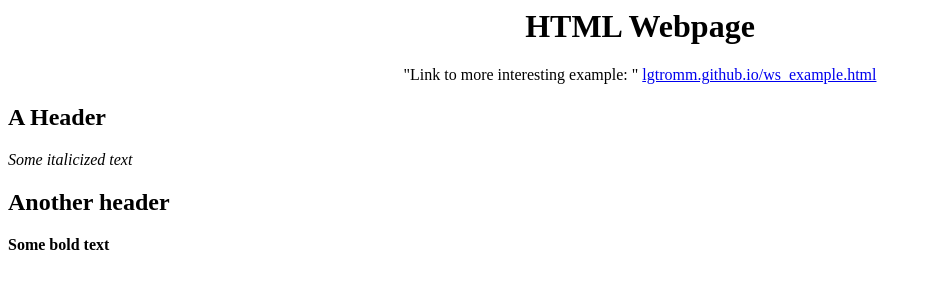
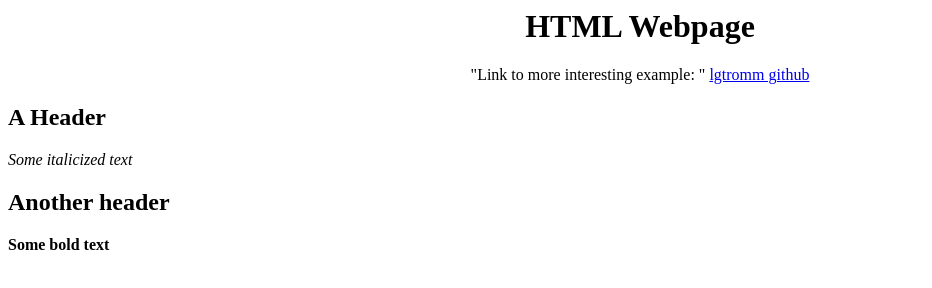
Before and after one commit to lgtromm/ws_example, a plain HTML site: page index.html in a window 1280 px wide. Shown: the whole page, without its empty margins (0-932 px from the left). Drawn offline with Linux system fonts and the light colour scheme.

Commit message:
Update index.html

```diff
--- a/index.html
+++ b/index.html
@@ -7,8 +7,8 @@
             <h1>HTML Webpage</h1>
             <p>
                 "Link to more interesting example: "
-                <a href="https://lgtromm.github.io/ws_example.html/">
-                    lgtromm.github.io/ws_example.html
+                <a href="https://github.com/lgtromm?tab=repositories">
+                    lgtromm github
                 </a>
             </p>
         </div>
```
